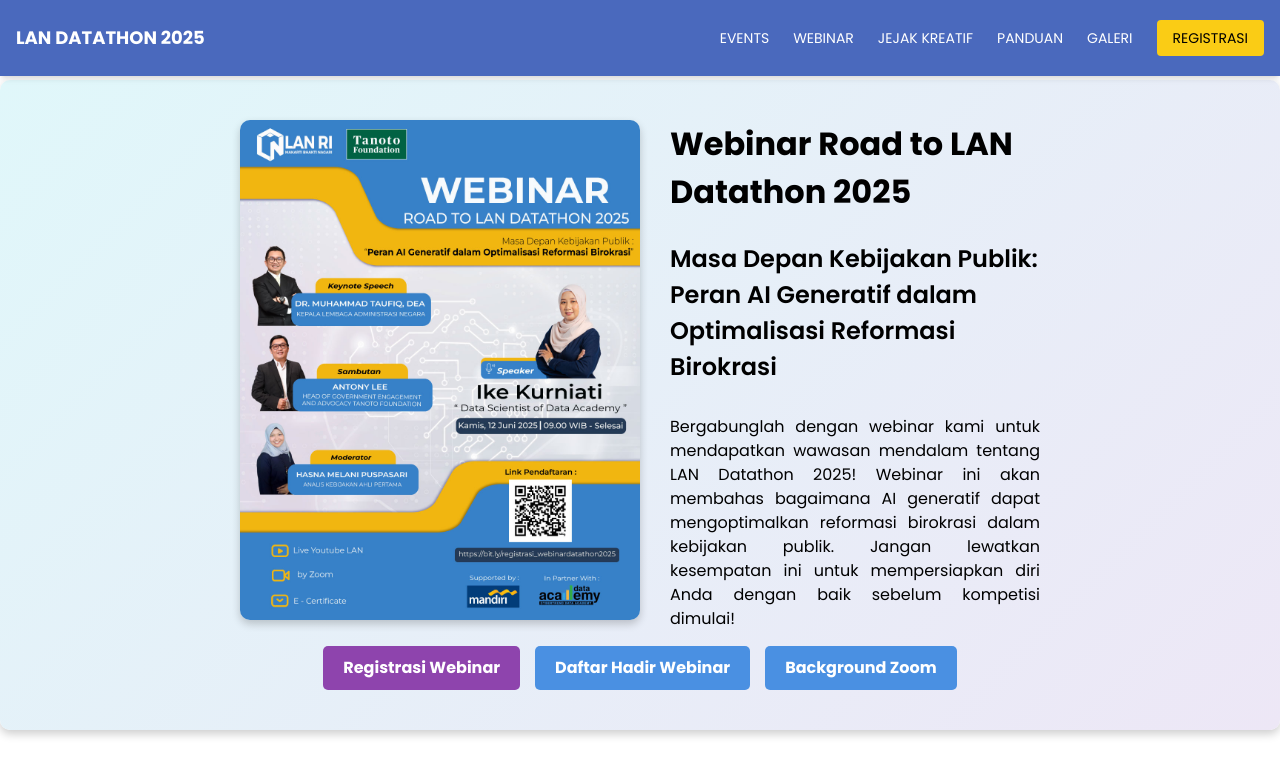
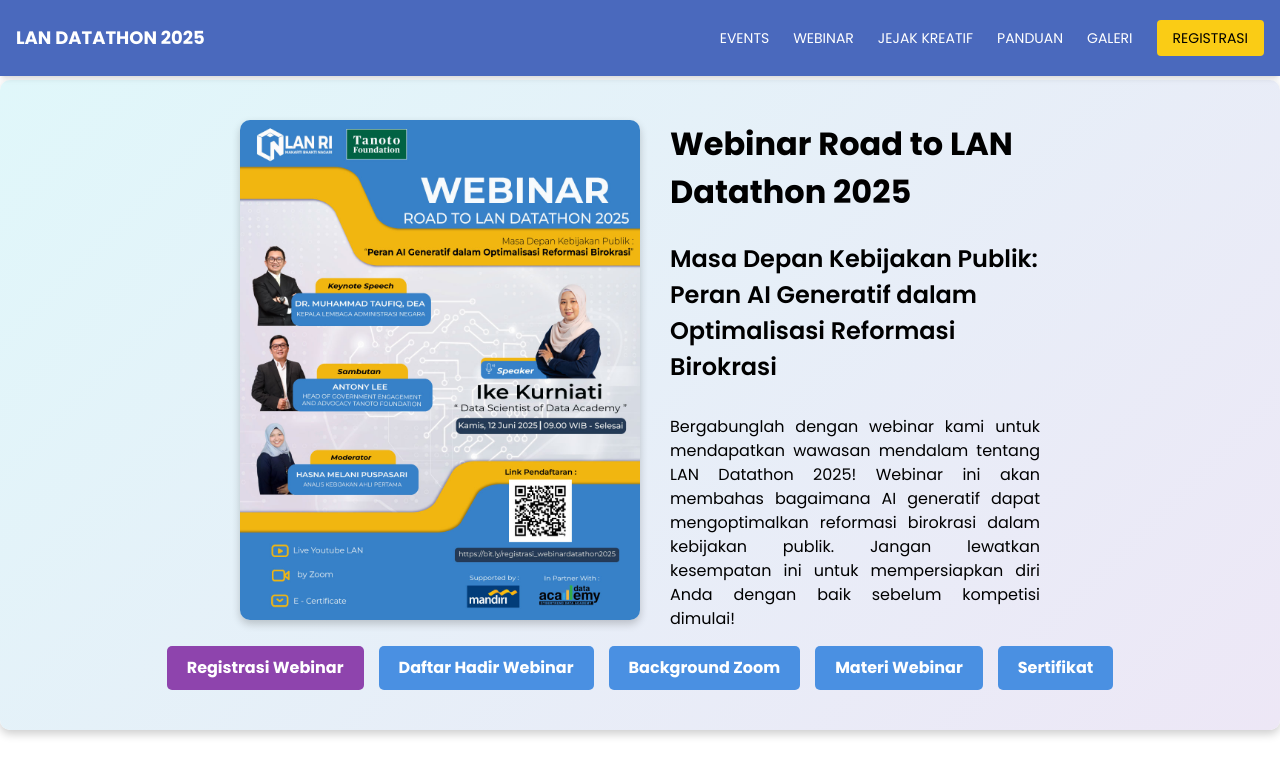
Before and after one commit to pujisubarkah/komitmen, a Nuxt app: page /webinar in a window 1280 px wide. Shown: the top 776 px of the page. Built offline with nearby package versions, Linux system fonts and the light colour scheme.

Commit message:
Update webinar button

```diff
--- a/pages/webinar.vue
+++ b/pages/webinar.vue
@@ -14,7 +14,9 @@
       <div class="buttons">
           <a href="https://us02web.zoom.us/meeting/register/hTgZ1XdCTn-X9NXUXZ6dXA" target="_blank" class="btn view-btn">Registrasi Webinar</a>
           <a href="https://docs.google.com/forms/d/e/1FAIpQLSeoTC0kXjoLFJiT-uc1eSSfrpTVg7IHXX1ae2icLh3s5lJq6A/viewform" target="_blank" class="btn download-btn">Daftar Hadir Webinar</a>
-          <a href="https://drive.google.com/file/d/1WOMmG0zjgV6NkVZ6e63FYQbiPkxZOw5e/view?usp=sharing" target="_blank" class="btn download-btn">Background Zoom</a>
+          <a href="https://drive.google.com/file/d/1HiQJVXy7Oqdu4WNdFoGNuOl0OwzGsTE5/view?usp=sharing" target="_blank" class="btn download-btn">Background Zoom</a>
+          <a href="https://drive.google.com/drive/folders/1H7zz2SrE91v36vUqo9iq4Sh3T7rLOyKy?usp=drive_link" target="_blank" class="btn download-btn">Materi Webinar</a>
+          <a href="https://drive.google.com/drive/folders/1H7zz2SrE91v36vUqo9iq4Sh3T7rLOyKy?usp=drive_link" target="_blank" class="btn download-btn">Sertifikat</a>
       </div>
 
   </div>
```
